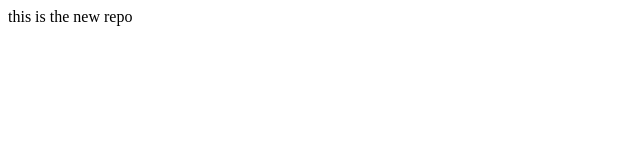
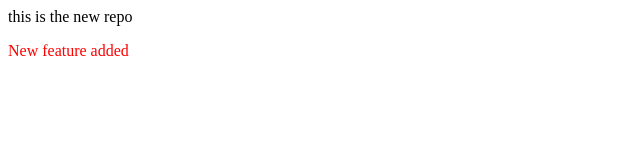
Before and after one commit to tspgithub0011/localrepo, a plain HTML site: page index.html in a window 1280 px wide. Shown: the whole page, without its empty margins (0-640 px from the left). Drawn offline with Linux system fonts and the light colour scheme.

Commit message:
feature 1 is added to project

```diff
--- a/index.html
+++ b/index.html
@@ -1 +1,2 @@
 <p>this is the new repo</p>
+<p style="color: red;">New feature added</p>
```
